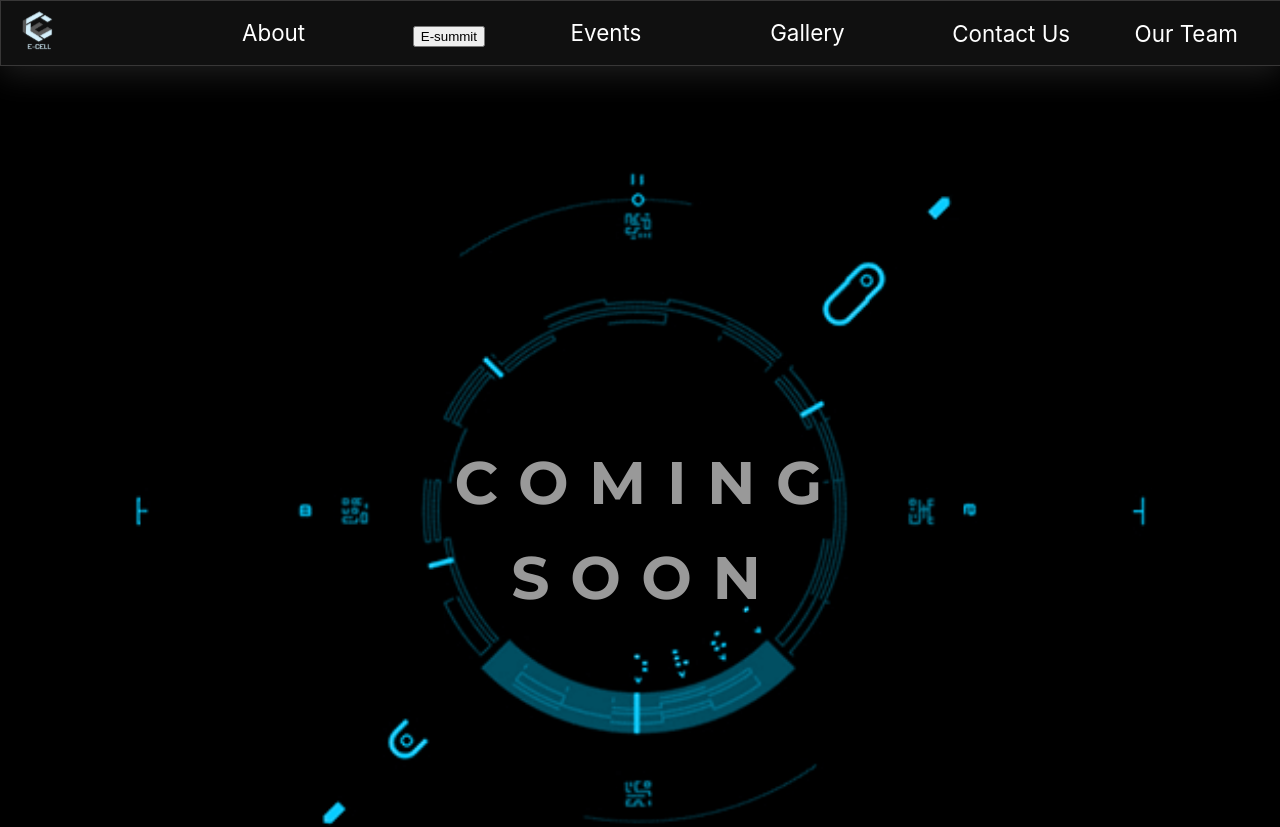
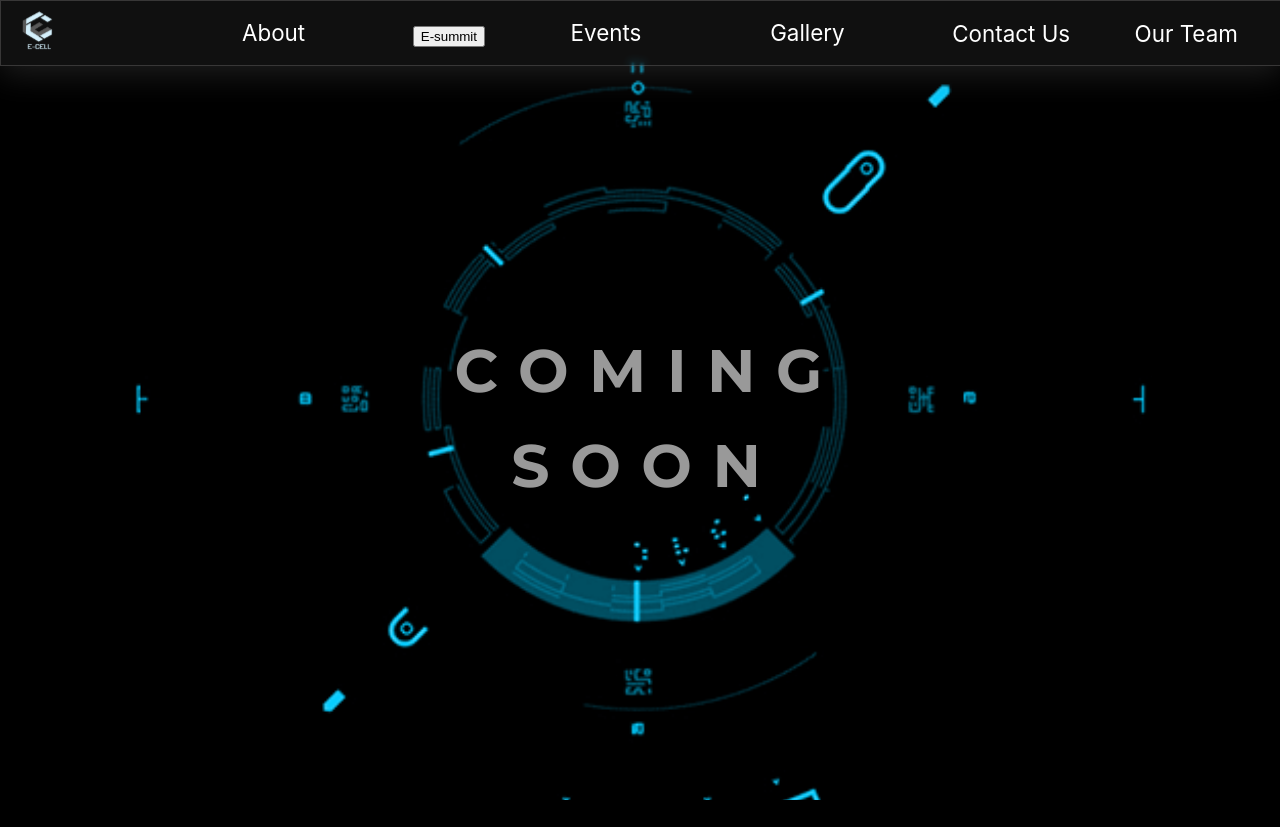
Before and after one commit to Pranjal-231003/E-Cell-Website, a React (Create React App) app in the folder frontend/: page /esummit in a window 1280 px wide. Shown: the top 827 px of the page. After the commit the page ends 800 px from the top, so only its background shows below. Built offline with nearby package versions, Linux system fonts and the light colour scheme.

Commit message:
esummit changes

```diff
--- a/frontend/src/components/ESummit/ESummit.css
+++ b/frontend/src/components/ESummit/ESummit.css
@@ -7,6 +7,8 @@
     position: relative;
     display: flex;
     flex-direction: column;
+    overflow-y: hidden;
+    height: 100vh;
 }
 
 .counter {
```
